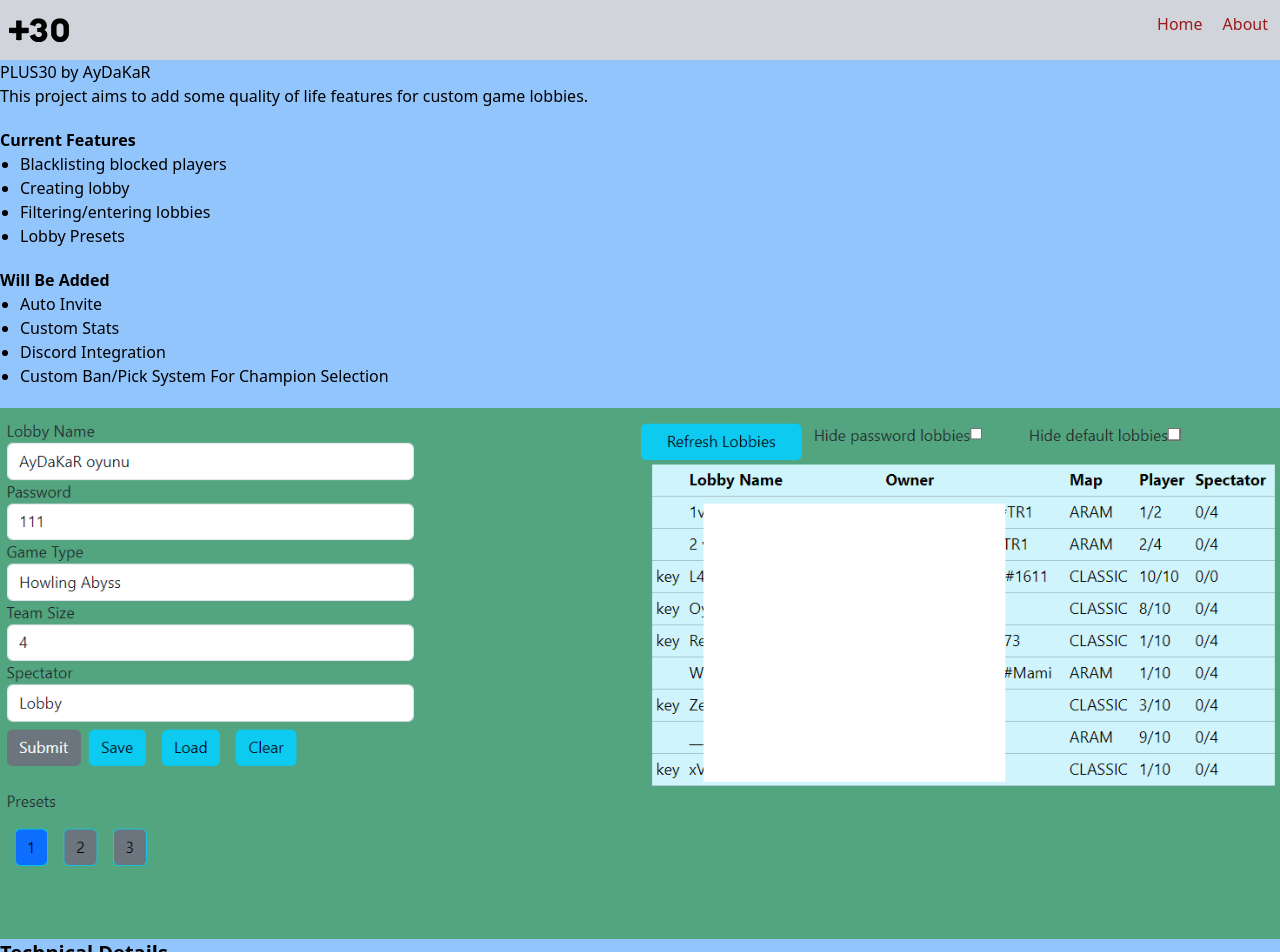
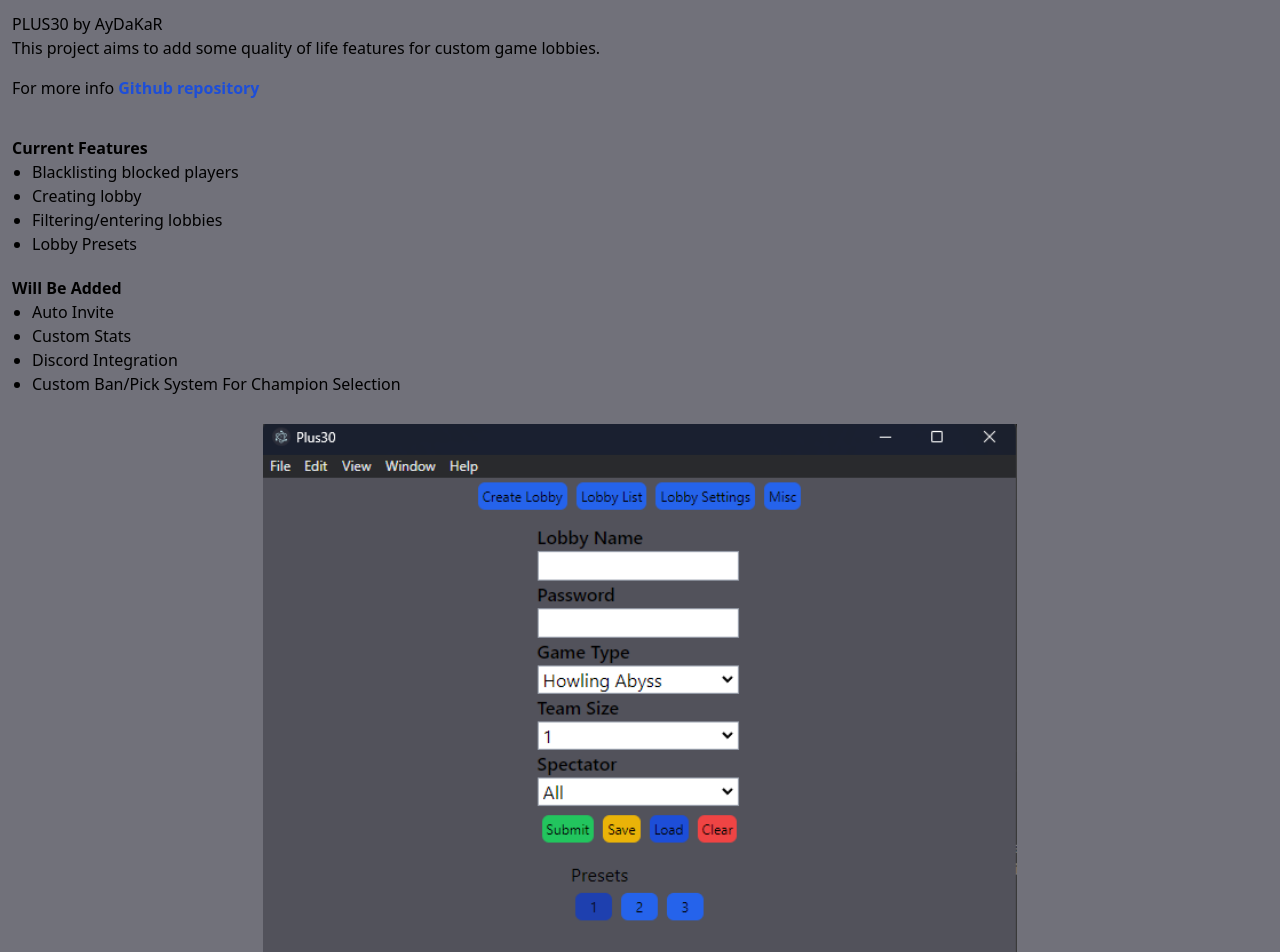
Before and after one commit to SerhatBasesgioglu/Plus30Web, a React (Vite) app: page / in a window 1280 px wide. Shown: the top 952 px of the page. Built offline with nearby package versions, Linux system fonts and the light colour scheme.

Commit message:
change screenshots, add link to github repo

```diff
--- a/src/components/Navbar/Navbar.jsx
+++ b/src/components/Navbar/Navbar.jsx
@@ -3,23 +3,11 @@ import "./Navbar.css";
 
 const Navbar = () => {
   return (
-    <nav className="bg-gray-300 p-3 sticky top-0 z-50">
+    <nav className="bg-gray-500 p-3 sticky top-0 z-50">
       <div className="container flex justify-between">
         <a className="text-white text-lg" href="/">
           <img className="logo mx-3 my-3" src={logo} alt="logo"></img>
         </a>
-        <ul className="flex space-x-5">
-          <li>
-            <a className="text-red-800" href="/">
-              Home
-            </a>
-          </li>
-          <li>
-            <a className="text-red-800" href="/">
-              About
-            </a>
-          </li>
-        </ul>
       </div>
     </nav>
   );
--- a/src/pages/Home/Hero/Hero.css
+++ b/src/pages/Home/Hero/Hero.css
@@ -1,4 +1,4 @@
 img {
-  width: 100%;
+  width: 60%;
   height: auto;
 }
--- a/src/pages/Home/Hero/Hero.jsx
+++ b/src/pages/Home/Hero/Hero.jsx
@@ -1,4 +1,5 @@
-import image from "images/LolLobby.png";
+import image from "images/Plus30ScreenShot.png";
+import image2 from "images/Plus30ScreenShot2.png";
 import "./Hero.css";
 const Hero = () => {
   return (
@@ -6,6 +7,17 @@ const Hero = () => {
       <h1>PLUS30 by AyDaKaR</h1>
 
       <p>This project aims to add some quality of life features for custom game lobbies.</p>
+
+      <p className="mt-4">
+        For more info{" "}
+        <a
+          className="mb-4 font-bold text-blue-700"
+          href="https://github.com/SerhatBasesgioglu/Plus30/blob/main/README.tr.md"
+        >
+          Github repository
+        </a>
+      </p>
+      <p className="mb-4 font-bold text-blue-700"></p>
 
       <p className="font-bold pt-5">Current Features</p>
       <ul className="list-disc pl-5 pb-5">
@@ -23,7 +35,11 @@ const Hero = () => {
         <li>Custom Ban/Pick System For Champion Selection</li>
       </ul>
 
-      <img src={image} alt="Lobby builder screenshot" />
+      <div className="flex flex-col justify-center items-center">
+        <img className="m-2" src={image} alt="Lobby builder screenshot" />
+        <img src={image2} alt="Lobby builder screenshot2" />
+      </div>
+
       <p className="font-bold text-xl">Technical Details</p>
       <p className="font-semibold pt-3">Backend</p>
       <p>
--- a/src/pages/Home/Home.jsx
+++ b/src/pages/Home/Home.jsx
@@ -4,8 +4,7 @@ import Navbar from "components/Navbar";
 const Home = () => {
   return (
     <>
-      <Navbar />
-      <div className="container mx-auto bg-blue-300">
+      <div className="p-3 mx-auto bg-zinc-500">
         <Hero />
       </div>
     </>
```
Also changed, not shown: src/images/Plus30ScreenShot.png (added), src/images/Plus30ScreenShot2.png (added).
